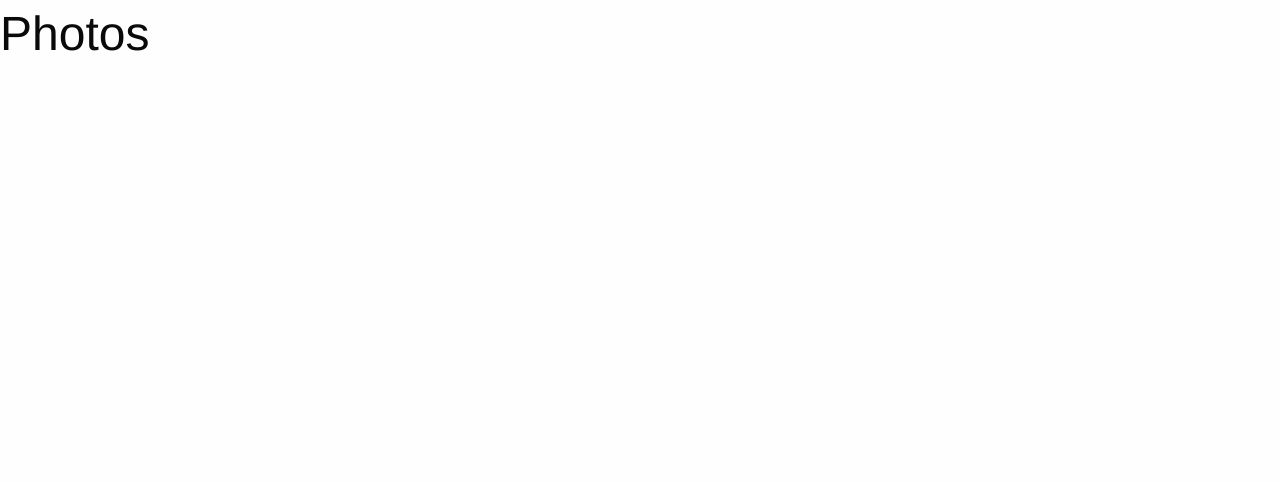
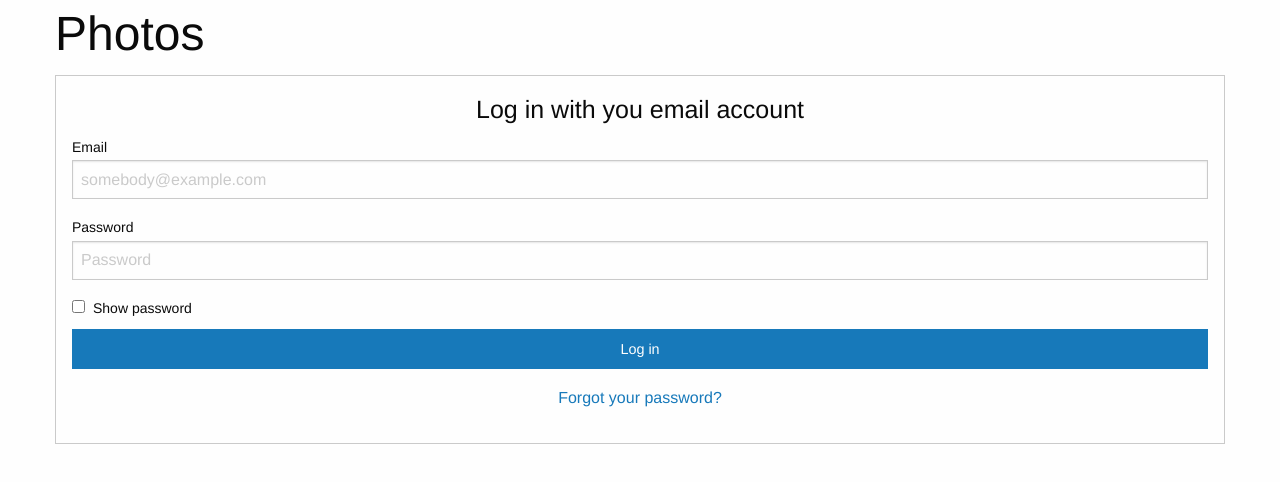
Before and after one commit to vladplesu/photo-app, a website: page index.html in a window 1280 px wide. Drawn offline with Linux system fonts and the light colour scheme.

Commit message:
added log-in form

```diff
--- a/index.html
+++ b/index.html
@@ -1,14 +1,15 @@
 <!DOCTYPE html>
-<html lang="en" class="no-js"
+<html lang="en" class="no-js">
   <head>
     <meta charset="UTF-8" />
     <meta name="viewport" content="width=device-width, initial-scale=1.0" />
     <meta http-equiv="X-UA-Compatible" content="ie=edge" />
     <title>Photo Management App</title>
-    <link rel="stylesheet" href="/src/css/foundation.css">
-    <link rel="stylesheet" href="/src/css/app.css">
+    <link rel="stylesheet" href="/src/css/foundation.css" />
+    <link rel="stylesheet" href="/src/css/app.css" />
   </head>
   <body>
+    <div class="grid-container">
       <h1>
         Photos
       </h1>
@@ -22,6 +23,27 @@
               TODO: User can see an option to recover lost/forgotten password
               TODO: User is redirected to recover password page if "lost/forgotten password" is clicked
           -->
+      <div class="cell">
+        <form class="log-in-form">
+          <h4 class="text-center">
+            Log in with you email account
+          </h4>
+          <label
+            >Email
+            <input type="email" placeholder="somebody@example.com" />
+          </label>
+          <label
+            >Password
+            <input type="password" placeholder="Password" />
+          </label>
+          <input id="show-password" type="checkbox" /><label for="show-password"
+            >Show password</label
+          >
+          <p><input type="submit" class="button expanded" value="Log in" /></p>
+          <p class="text-center"><a href="#">Forgot your password?</a></p>
+        </form>
+      </div>
+    </div>
     <script src="src/js/vendor/jquery.js"></script>
     <script src="src/js/vendor/what-input.js"></script>
     <script src="src/js/vendor/foundation.js"></script>
--- a/src/css/app.css
+++ b/src/css/app.css
@@ -0,0 +1,5 @@
+.log-in-form {
+  border: 1px solid #cacaca;
+  padding: 1rem;
+  border-radius: 0;
+}
```
Lines whose indentation alone changed are shown as unchanged.
